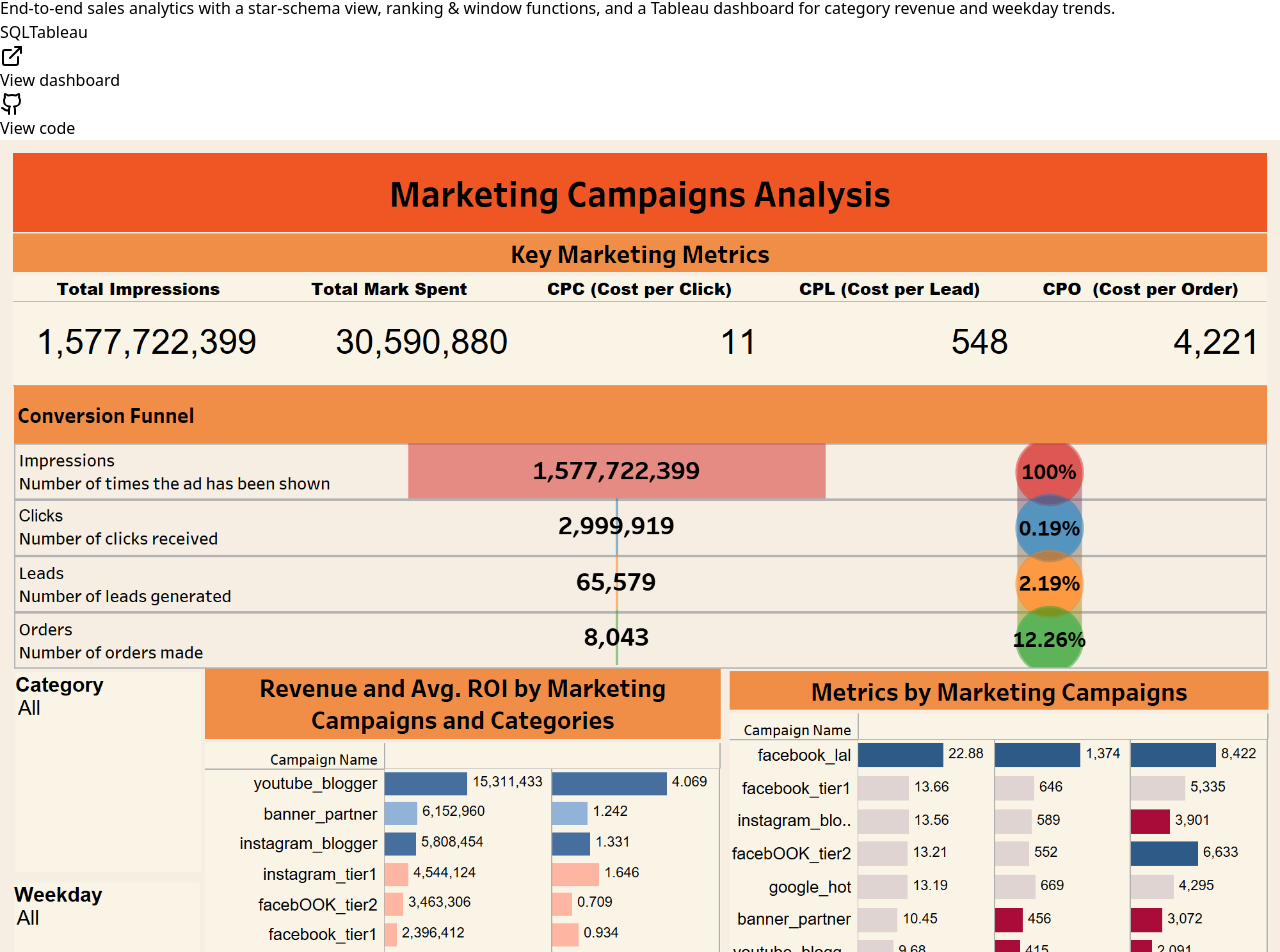
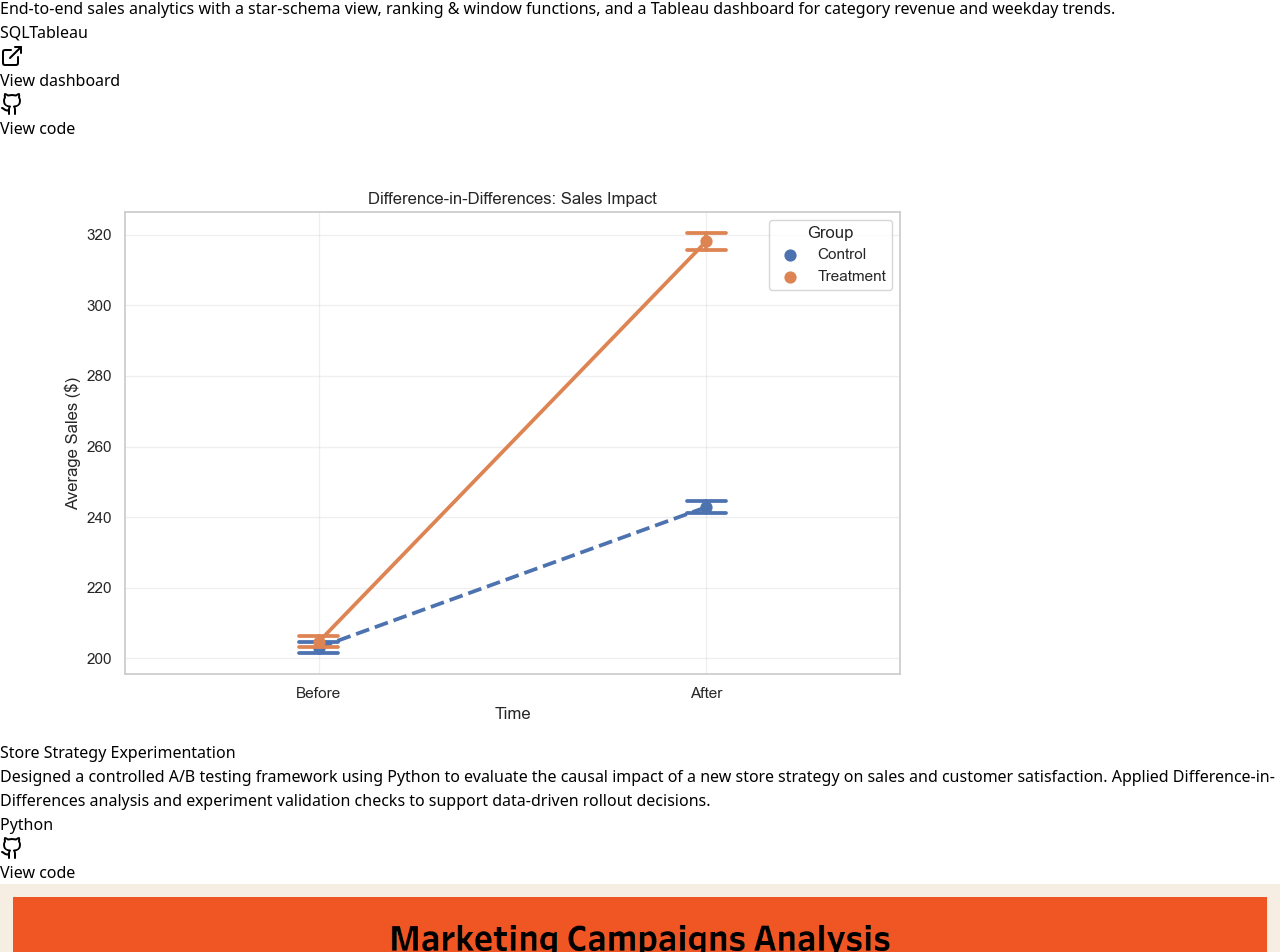
Before and after one commit to chienhao-wang/portfolio-site, a React (Vite) app: page / in a window 1280 px wide. Shown: the part 10194-11146 px from the top of the page. Built offline with nearby package versions, Linux system fonts and the light colour scheme.

Commit message:
Add files via upload

```diff
--- a/src/App.jsx
+++ b/src/App.jsx
@@ -391,6 +391,16 @@ const Projects = () => {
         "https://github.com/chienhao-wang/grocery_sales_analysis/blob/main/Grocery%20Sales%20Analysis.sql"
     },
     {
+      id: "sales and satisfaction",
+      title: t("projectsData.sales and satisfaction.title"),
+      tech: ["Python"],
+      description: t("projectsData.sales and satisfaction.description"),
+      imgSrc: "/proj-ab-testing.png",
+      imgAlt: "Sales Impact Comparison screenshot",
+      codeHref:
+        "https://github.com/chienhao-wang/sales-and-satisfaction-analysis/blob/main/Store%20Strategy%20Experimentation.ipynb"
+    },
+    {
       id: "marketing",
       title: t("projectsData.marketing.title"),
       tech: ["Tableau"],
```
